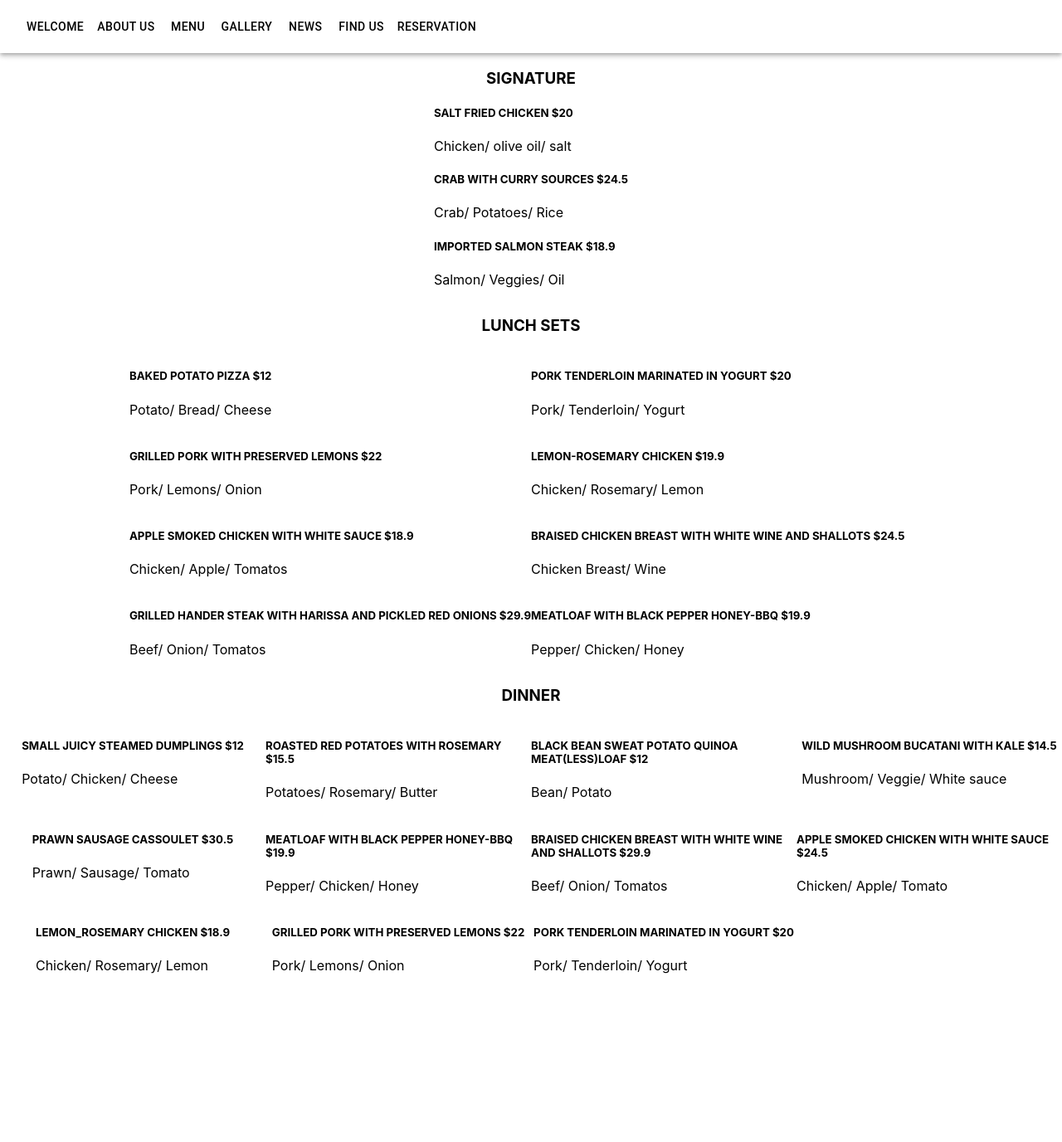
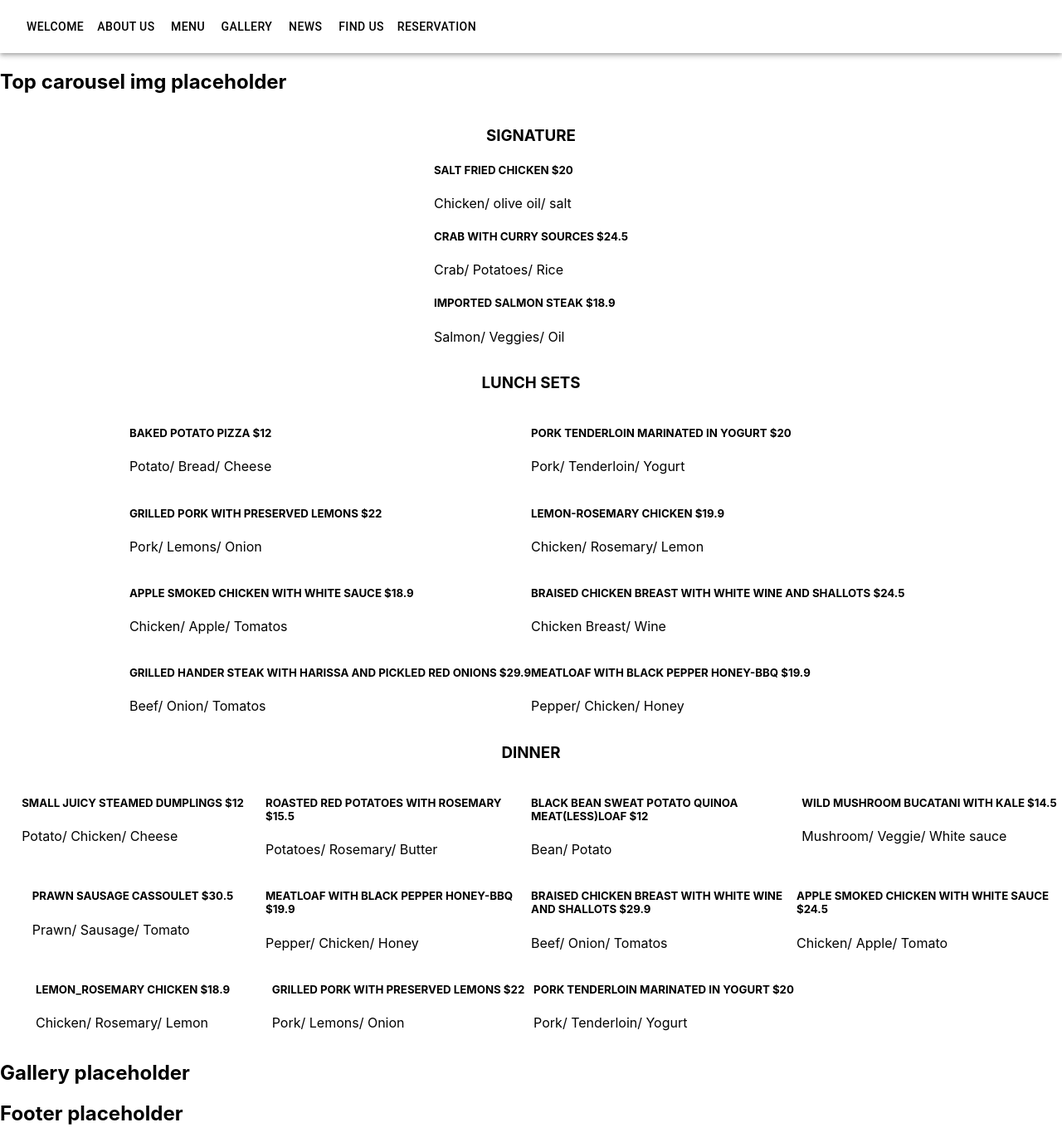
Before and after one commit to GretaSepulveda/Infinite-scroll-menu, a React (Create React App) app: page / in a window 1280 px wide. Shown: the whole page at 83% size. Before the commit the page ends 1190 px from the top, so only its background shows below. Built offline with nearby package versions, Linux system fonts and the light colour scheme.

Commit message:
added the componentplaceholders to the app js file

```diff
--- a/src/App.js
+++ b/src/App.js
@@ -1,12 +1,18 @@
 import "./App.css";
 import Navbar from "./Components/Navbar/Navbar";
 import Menu from "./Components/Menu/Menu";
+import Carousel from "./Components/Carousel/Carousel";
+import Footer from "./Components/Footer/Footer";
+import Gallery from "./Components/Gallery/Gallery";
 
 function App() {
   return (
     <div className="App">
       <Navbar />
+      <Carousel />
       <Menu />
+      <Gallery />
+      <Footer />
     </div>
   );
 }
--- a/src/Components/Carousel/Carousel.js
+++ b/src/Components/Carousel/Carousel.js
@@ -2,8 +2,8 @@ import React from "react";
 
 export default function Carousel() {
   return (
-    <div>
-      <h2>Top carousel placeholder</h2>
+    <div classname="Carousel-Container">
+      <h2 className="Carousel-img">Top carousel img placeholder</h2>
     </div>
   );
 }
--- a/src/Components/Carousel/Carousle.css
+++ b/src/Components/Carousel/Carousle.css
@@ -0,0 +1,3 @@
+.Carousel-img {
+  text-align: center;
+}
```
